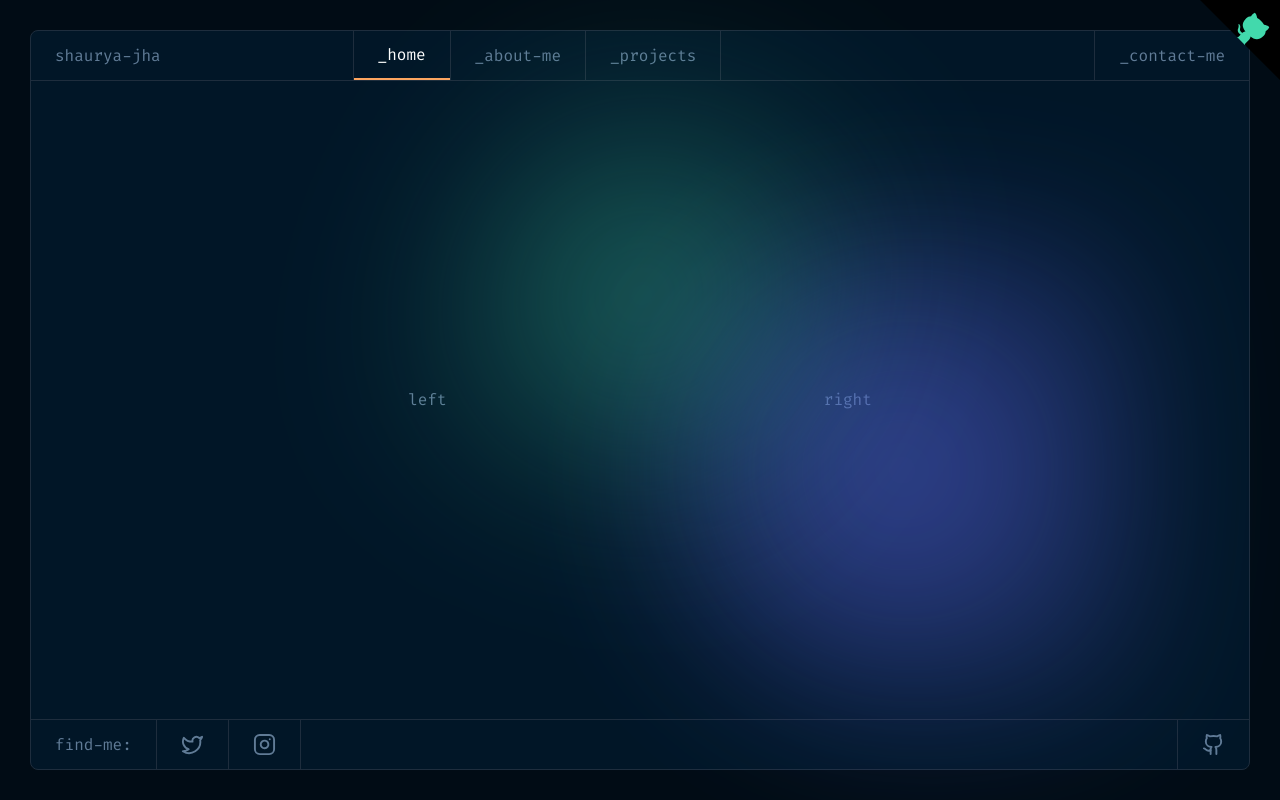
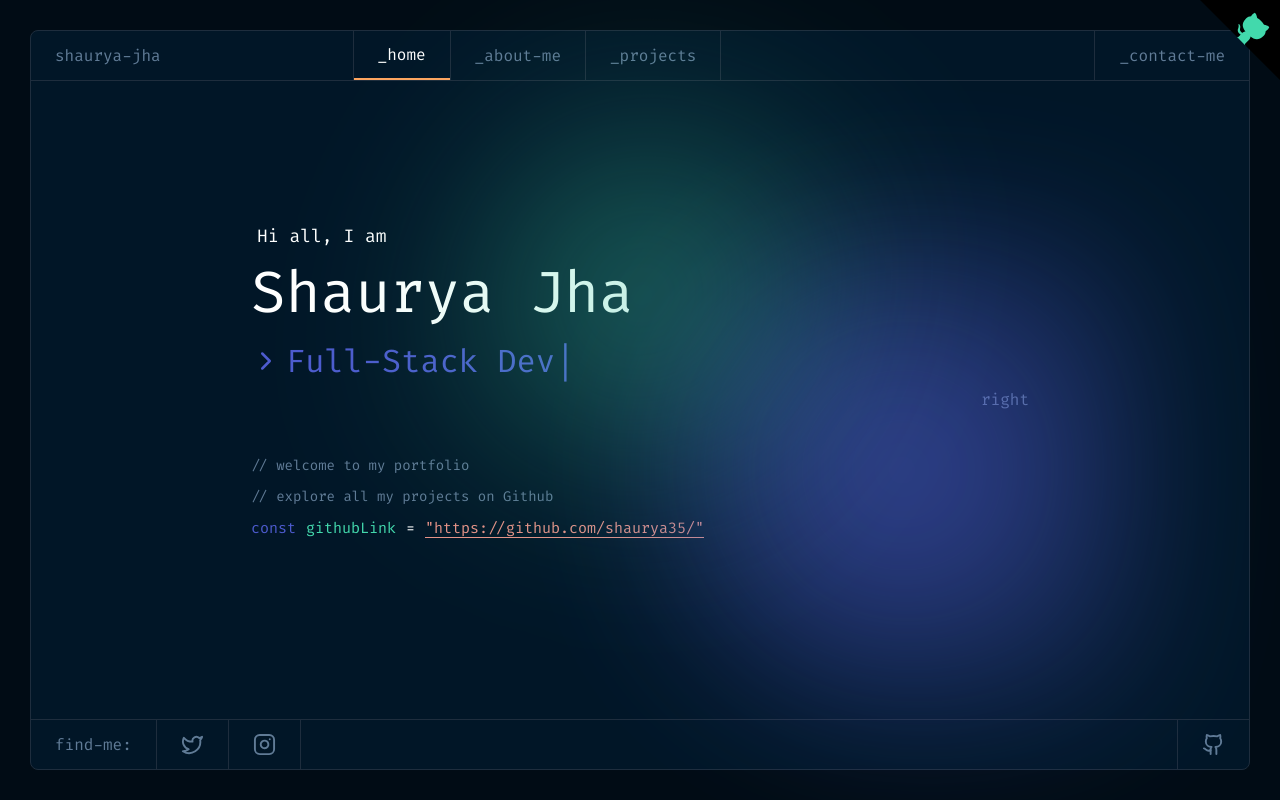
Before and after one commit to shaurya35/Portfolio, a Next.js app: page / in a window 1280 px wide. Built offline with nearby package versions, Linux system fonts and the light colour scheme.

Commit message:
Add main

```diff
--- a/package.json
+++ b/package.json
@@ -12,7 +12,8 @@
     "lucide-react": "^0.438.0",
     "next": "14.2.7",
     "react": "^18",
-    "react-dom": "^18"
+    "react-dom": "^18",
+    "typewriter-effect": "^2.21.0"
   },
   "devDependencies": {
     "autoprefixer": "^10.4.20",
--- a/src/app/page.js
+++ b/src/app/page.js
@@ -1,9 +1,59 @@
+"use client"
+import React from "react";
+import RightIcon from "../components/ui/RightIcon";
+import Typewriter from "typewriter-effect";
 
 export default function Home() {
   return (
     <main className="h-[calc(100%-100px)] text-gray-custom font-fira-code flex justify-evenly items-center">
-      <div>left</div>
-      <div>right</div>
+      <div className=" h-[355px] ">
+        <div className=" h-[194px] flex flex-col justify-start ">
+          <div className="text-[18px] text-white-custom pl-[6px]">
+            Hi all, I am
+          </div>
+          <div className="text-[58px] text-white-custom ">Shaurya Jha</div>
+          <div className="text-[32px] flex">
+            <div className="flex justify-center items-center text-blue-custom">
+              <RightIcon />
+            </div>
+            {/* width ratio enabled */}
+            <div className="text-blue-custom pl-[5px] w-[30rem] ">
+              <Typewriter
+                options={{
+                  strings: ["Full-Stack Developer", "Blockchain Enthusiast", "Open Source Contributor", "Tech Enthusiast"],
+                  autoStart: true,
+                  loop: true,
+                }}
+              />
+            </div>
+          </div>
+        </div>
+        <div className=" h-[161px] flex flex-col justify-center">
+          <div className="pb-[10px] text-[14px]">
+            // welcome to my portfolio
+          </div>
+          <div className="pb-[10px] text-[14px]">
+            // explore all my projects on Github
+          </div>
+          <div className="flex">
+            <div className="text-blue-custom text-[15px]">const</div>
+            <div className="text-green-custom text-[15px] pl-[10px]">
+              githubLink
+            </div>
+            <div className="text-white-custom text-[15px] pl-[10px]">=</div>
+            <div className="text-red-custom text-[15px] pl-[10px]">
+              <a
+                href="https://github.com/shaurya35/"
+                target="_blank"
+                className="underline underline-offset-4"
+              >
+                "https://github.com/shaurya35/"
+              </a>{" "}
+            </div>
+          </div>
+        </div>
+      </div>
+      <div className="">right</div>
     </main>
   );
 }
--- a/src/components/Header.jsx
+++ b/src/components/Header.jsx
@@ -18,14 +18,17 @@ const Header = () => {
           className="pr-48 pl-6 lg:border-white lg:border-r h-full flex items-center cursor-pointer hover:bg-black-400"
           onClick={() => handleButtonClick("/", "_home")}
         >
-          <button className={`w-full h-full`}>shaurya-jha</button>
+          <button className={`w-full h-full hover:text-white`}>
+            shaurya-jha
+          </button>
         </div>
 
+        {/* Home Button */}
         <div className="hidden lg:flex lg:border-white lg:border-r h-full items-center cursor-pointer hover:bg-black-400">
           <button
-            className={`w-full h-full px-6 ${
+            className={`w-full h-full px-6 hover:text-white ${
               activeButton === "_home"
-                ? "border-b-2 border-yellow-exclusive text-white"
+                ? "border-b-2 border-yellow-exclusive text-white-custom"
                 : ""
             }`}
             onClick={() => handleButtonClick("/", "_home")}
@@ -34,11 +37,12 @@ const Header = () => {
           </button>
         </div>
 
+        {/* About Me Button */}
         <div className="hidden lg:flex lg:border-white lg:border-r h-full items-center cursor-pointer hover:bg-black-400">
           <button
-            className={`w-full h-full px-6 ${
+            className={`w-full h-full px-6 hover:text-white ${
               activeButton === "about-me"
-                ? "border-b-2 border-yellow-exclusive text-white"
+                ? "border-b-2 border-yellow-exclusive text-white-custom"
                 : ""
             }`}
             onClick={() => handleButtonClick("/about-me", "about-me")}
@@ -47,11 +51,12 @@ const Header = () => {
           </button>
         </div>
 
+        {/* Projects Button */}
         <div className="hidden lg:flex lg:border-white lg:border-r h-full items-center cursor-pointer hover:bg-black-400">
           <button
-            className={`w-full h-full px-6 ${
+            className={`w-full h-full px-6 hover:text-white ${
               activeButton === "projects"
-                ? "border-b-2 border-yellow-exclusive text-white"
+                ? "border-b-2 border-yellow-exclusive text-white-custom"
                 : ""
             }`}
             onClick={() => handleButtonClick("/projects", "projects")}
@@ -61,11 +66,12 @@ const Header = () => {
         </div>
       </div>
 
+      {/* Contact Me Button */}
       <div className="hidden lg:flex lg:border-white lg:border-l h-full items-center cursor-pointer hover:bg-black-400">
         <button
-          className={`w-full h-full px-6 ${
+          className={`w-full h-full px-6 hover:text-white ${
             activeButton === "contact-me"
-              ? "border-b-2 border-yellow-exclusive text-white"
+              ? "border-b-2 border-yellow-exclusive text-white-custom"
               : ""
           }`}
           onClick={() => handleButtonClick("/contact-me", "contact-me")}
--- /dev/null
+++ b/src/components/ui/RightIcon.jsx
@@ -0,0 +1,9 @@
+import { ChevronRight } from 'lucide-react';
+
+const App = () => {
+  return (
+    <ChevronRight size={30} />
+  );
+};
+
+export default App;
--- a/tailwind.config.js
+++ b/tailwind.config.js
@@ -22,6 +22,21 @@ module.exports = {
           custom: "#607B96",
           custom2: "#42D9AC", // github inner color
         },
+        white: {
+          custom: "#e5e9f0", // name color
+        },
+        blue:{
+          custom: "#4d5bce", // typewriter color
+        },
+        green: {
+          custom: "#43d9ad", //github link text
+        },
+        red: {
+          custom: "#e99287", //github link
+        },
+        white: {
+          custom: "#ffffff", //active link
+        }
       },
       fontFamily: {
         "fira-code": ['"Fira Code"', "monospace"],
```
Also changed, not shown: 1 other file (tests, documents, lock files or other folders).
